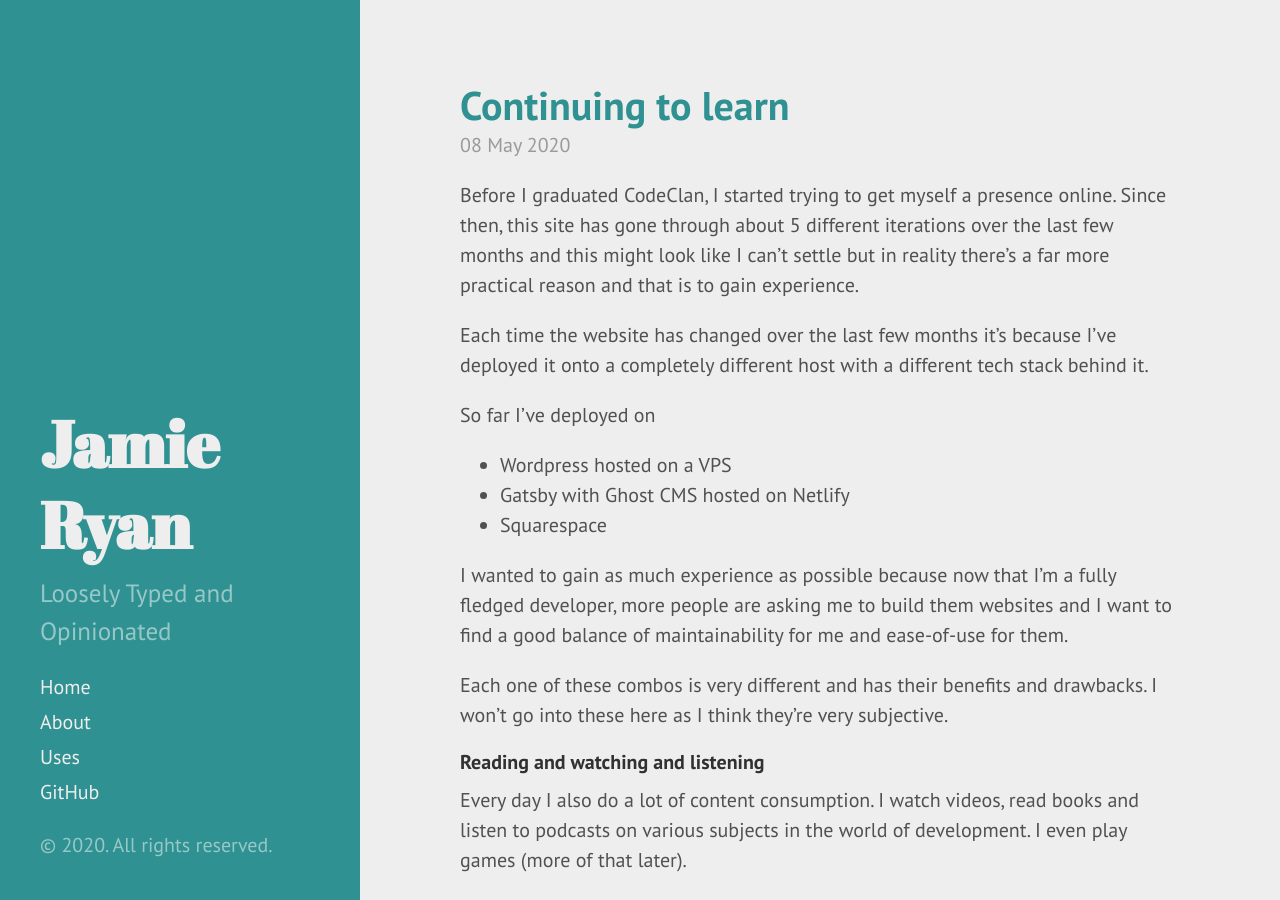
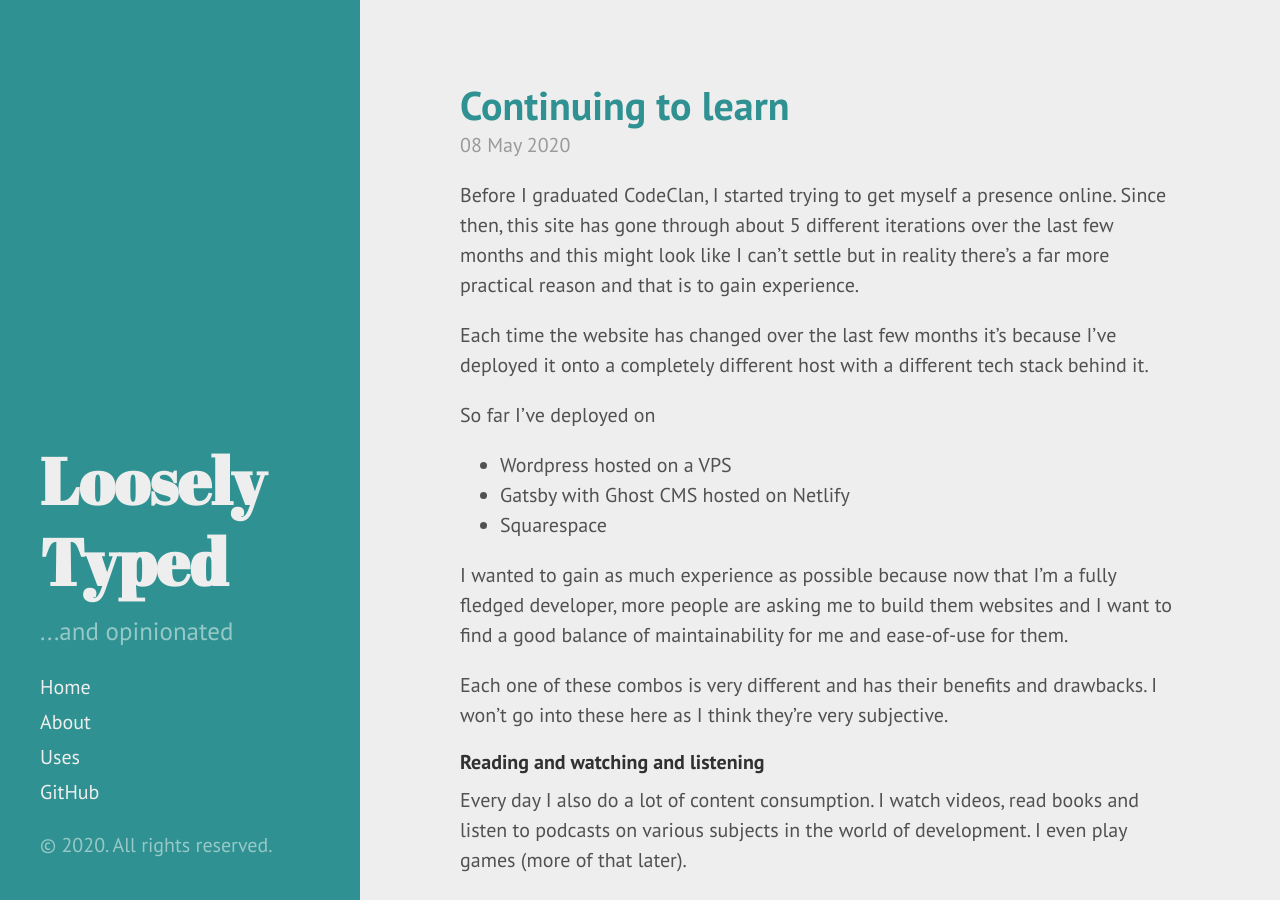
Before and after one commit to MrJamieRyan/mrjamieryan.github.io, a Jekyll site: the page built from index.html, in a window 1280 px wide and 900 px high. Built offline with Jekyll 4.4.1, drawn with Linux system fonts in a browser that asks for light colours; the list of posts is cut into pages by our own code.

Commit message:
Update title

```diff
--- a/_config.yml
+++ b/_config.yml
@@ -1,7 +1,7 @@
 # Setup
-title: Jamie Ryan
+title: Loosely Typed
 tagline: "Loosely Typed"
-description: "Loosely Typed and Opinionated"
+description: "...and opinionated"
 url: https://mrjamieryan.github.io
 baseurl: "/"
 paginate: 10
```
